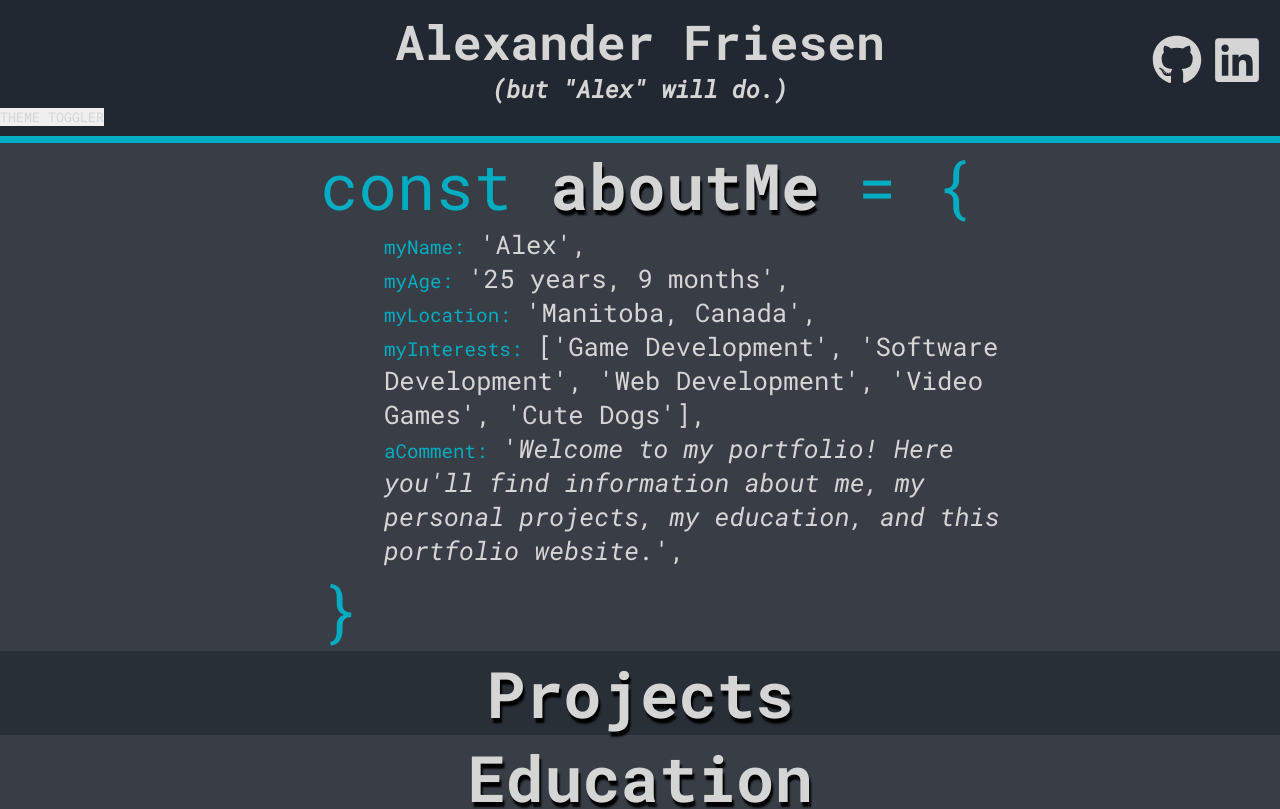
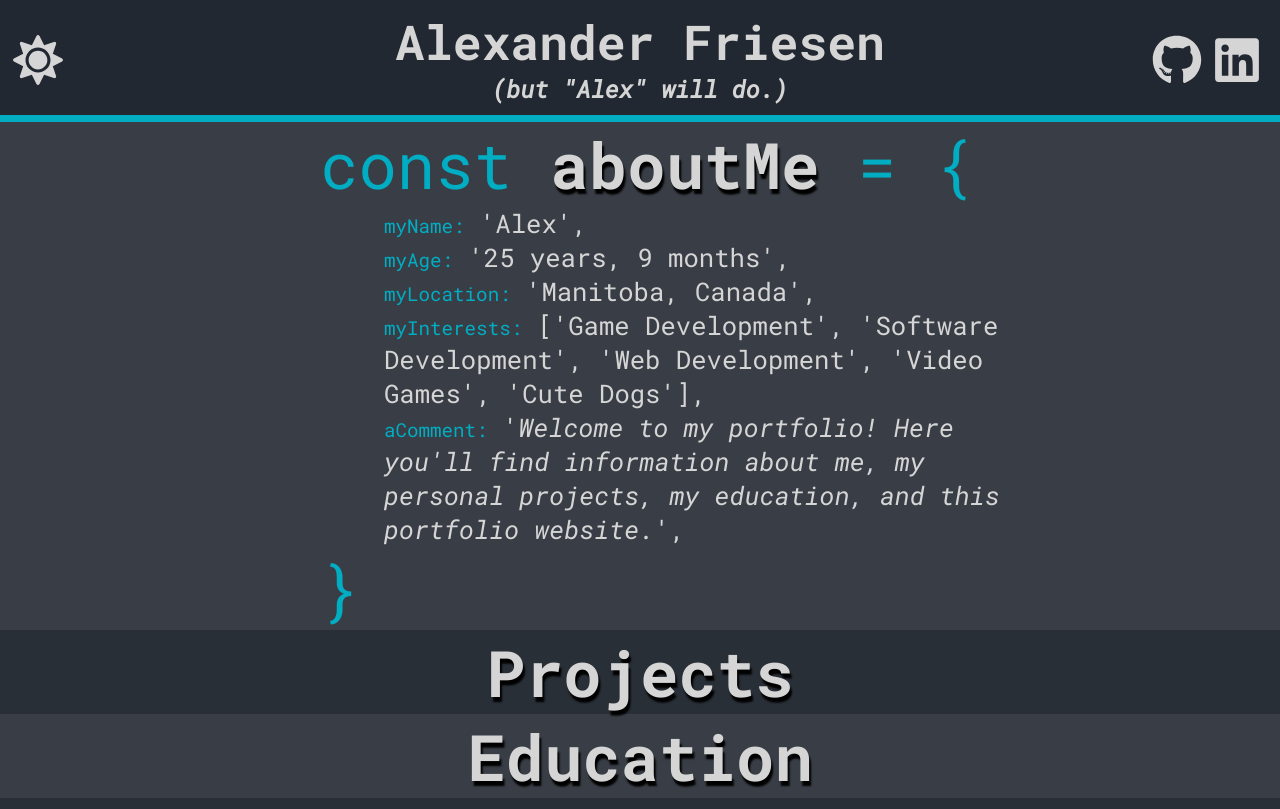
Before and after one commit to TritoLL/react-portfolio, a React (Create React App) app: page / in a window 1280 px wide. Shown: the top 809 px of the page. Built offline with nearby package versions, Linux system fonts and the light colour scheme.

Commit message:
ThemeToggler button functionality

```diff
--- a/src/App.js
+++ b/src/App.js
@@ -24,7 +24,7 @@ function App() {
             <Router>
                 <Switch>
                     <Route exact path="/">
-                        <Home toggleTheme={toggleTheme} />
+                        <Home theme={theme} toggleTheme={toggleTheme} />
                     </Route>
                     <Route path="/404">
                         <PageNotFound />
--- a/src/components/Header.js
+++ b/src/components/Header.js
@@ -2,7 +2,7 @@ import React from "react";
 import IconLinks from "./IconLinks";
 import ThemeToggler from "./ThemeToggler";
 
-const Header = ({ toggleTheme }) => {
+const Header = ({ theme, toggleTheme }) => {
     return (
         <header>
             <a href="#top" className="fake-link">
@@ -12,7 +12,7 @@ const Header = ({ toggleTheme }) => {
                 <i>(but "Alex" will do.)</i>
             </h2>
             <IconLinks />
-            <ThemeToggler toggleTheme={toggleTheme} />
+            <ThemeToggler theme={theme} toggleTheme={toggleTheme} />
         </header>
     );
 };
--- a/src/components/ThemeToggler.js
+++ b/src/components/ThemeToggler.js
@@ -1,7 +1,22 @@
 import React from "react";
+import styled from "styled-components";
+import { FaSun, FaMoon } from "react-icons/fa";
 
-const ThemeToggler = ({ toggleTheme }) => {
-    return <button onClick={toggleTheme}>THEME TOGGLER</button>;
+const ThemeButton = styled.button`
+    background-color: transparent;
+`;
+
+const ThemeToggler = ({ theme, toggleTheme, iconSize = 50 }) => {
+    const usingDarkTheme = theme === "darkTheme";
+    const Icon = usingDarkTheme ? FaSun : FaMoon;
+
+    return (
+        <div className="theme-toggler">
+            <ThemeButton onClick={toggleTheme}>
+                <Icon size={iconSize} />
+            </ThemeButton>
+        </div>
+    );
 };
 
 export default ThemeToggler;
--- a/src/pages/Home.js
+++ b/src/pages/Home.js
@@ -6,10 +6,10 @@ import Footer from "../components/Footer";
 import Header from "../components/Header";
 import Projects from "../components/Projects";
 
-const Home = ({ toggleTheme }) => {
+const Home = ({ theme, toggleTheme }) => {
     return (
         <>
-            <Header toggleTheme={toggleTheme} />
+            <Header theme={theme} toggleTheme={toggleTheme} />
             <AboutMe />
             <Projects />
             <Education />
--- a/src/styles/GlobalStyle.js
+++ b/src/styles/GlobalStyle.js
@@ -58,7 +58,7 @@ export const GlobalStyle = createGlobalStyle`
         pointer-events: none;
     }
 
-    .icon-links {
+    .icon-links, .theme-toggler {
         display: flex;
         justify-content: center;
     }
@@ -69,6 +69,11 @@ export const GlobalStyle = createGlobalStyle`
             top: 35px;
             right: 1%;
         }
+        header .theme-toggler {
+            position: absolute;
+            top: 35px;
+            left: 1%;
+        }
         header h1 {
             font-size: 3em;
         }
```
